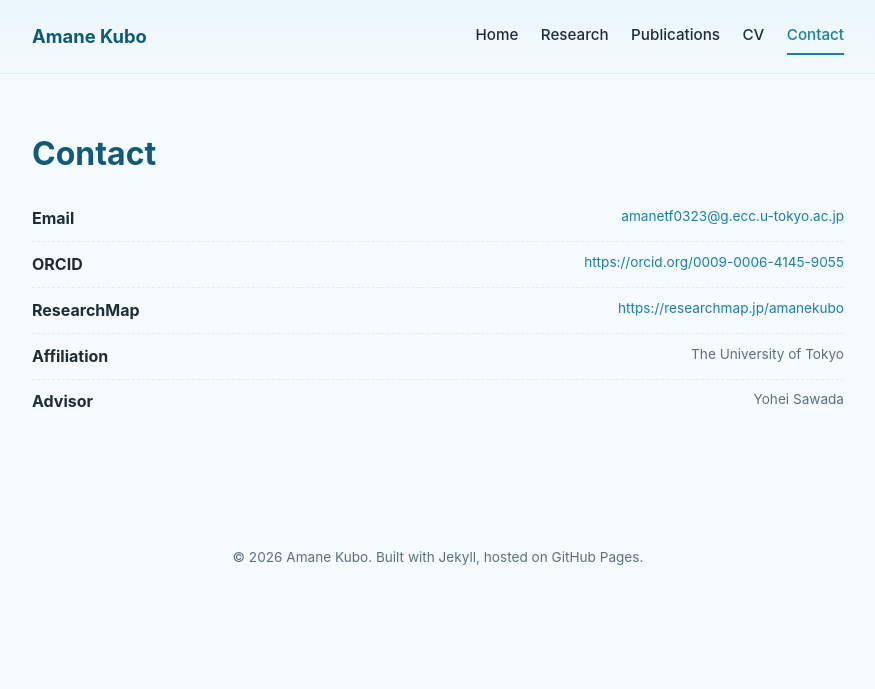
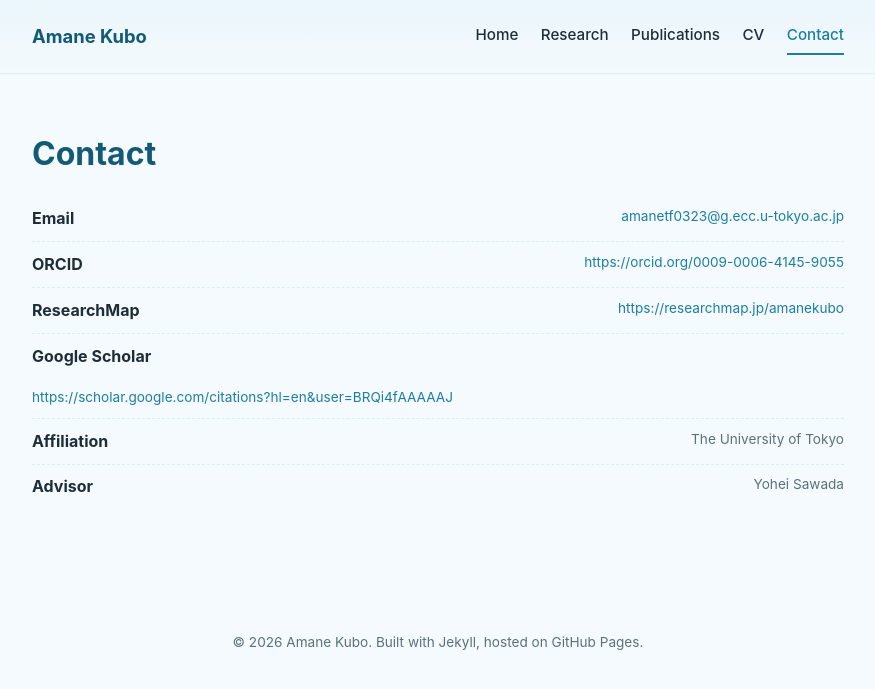
Before and after one commit to okomenama/okomenama.github.io, a Jekyll site: the page built from contact.md, in a window 1280 px wide. Shown: the top 689 px of the page, without its empty margins (202-1077 px from the left). Built offline with Jekyll 4.4.1, drawn with Linux system fonts in a browser that asks for light colours.

Commit message:
Add Google Scholar link to contact page
Co-Authored-By: Claude Opus 5.5 <noreply@anthropic.com>

```diff
--- a/_config.yml
+++ b/_config.yml
@@ -14,6 +14,7 @@ advisor: "Yohei Sawada"
 # Fill these in to show the corresponding row on the Contact page.
 orcid: "https://orcid.org/0009-0006-4145-9055"
 researchmap: "https://researchmap.jp/amanekubo"
+google_scholar: "https://scholar.google.com/citations?hl=en&user=BRQi4fAAAAAJ"
 cv_pdf: /assets/pdfs/cv/AmaneKubo_CV.pdf
 # Flip to true once a phone-number-redacted CV PDF is placed at cv_pdf above.
 cv_pdf_available: True
--- a/contact.md
+++ b/contact.md
@@ -14,6 +14,9 @@ permalink: /contact/
   {% if site.researchmap and site.researchmap != "" %}
   <li><span class="entry-main"><strong>ResearchMap</strong></span><span class="entry-date"><a href="{{ site.researchmap }}" target="_blank" rel="noopener">{{ site.researchmap }}</a></span></li>
   {% endif %}
+  {% if site.google_scholar and site.google_scholar != "" %}
+  <li><span class="entry-main"><strong>Google Scholar</strong></span><span class="entry-date"><a href="{{ site.google_scholar }}" target="_blank" rel="noopener">{{ site.google_scholar }}</a></span></li>
+  {% endif %}
   <li><span class="entry-main"><strong>Affiliation</strong></span><span class="entry-date">{{ site.affiliation }}</span></li>
   <li><span class="entry-main"><strong>Advisor</strong></span><span class="entry-date">{{ site.advisor }}</span></li>
 </ul>
```
